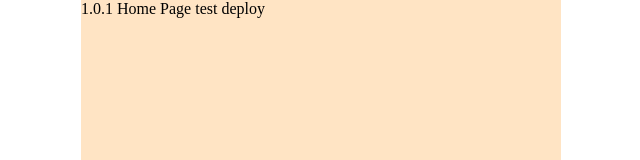
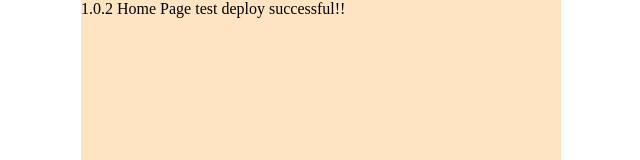
Before and after one commit to money-cracker/money-cracker-frontend, a React app: page / in a window 1280 px wide. Shown: the top 160 px of the page, without its empty margins (319-959 px from the left). Built offline with nearby package versions, Linux system fonts and the light colour scheme.

Commit message:
add deploy

```diff
--- a/src/app/pages/HomePage.tsx
+++ b/src/app/pages/HomePage.tsx
@@ -1,7 +1,7 @@
 import React from 'react'
 
 const HomePage = () => {
-  return <div>1.0.1 Home Page test deploy</div>
+  return <div>1.0.2 Home Page test deploy successful!!</div>
 }
 
 export default HomePage
```
